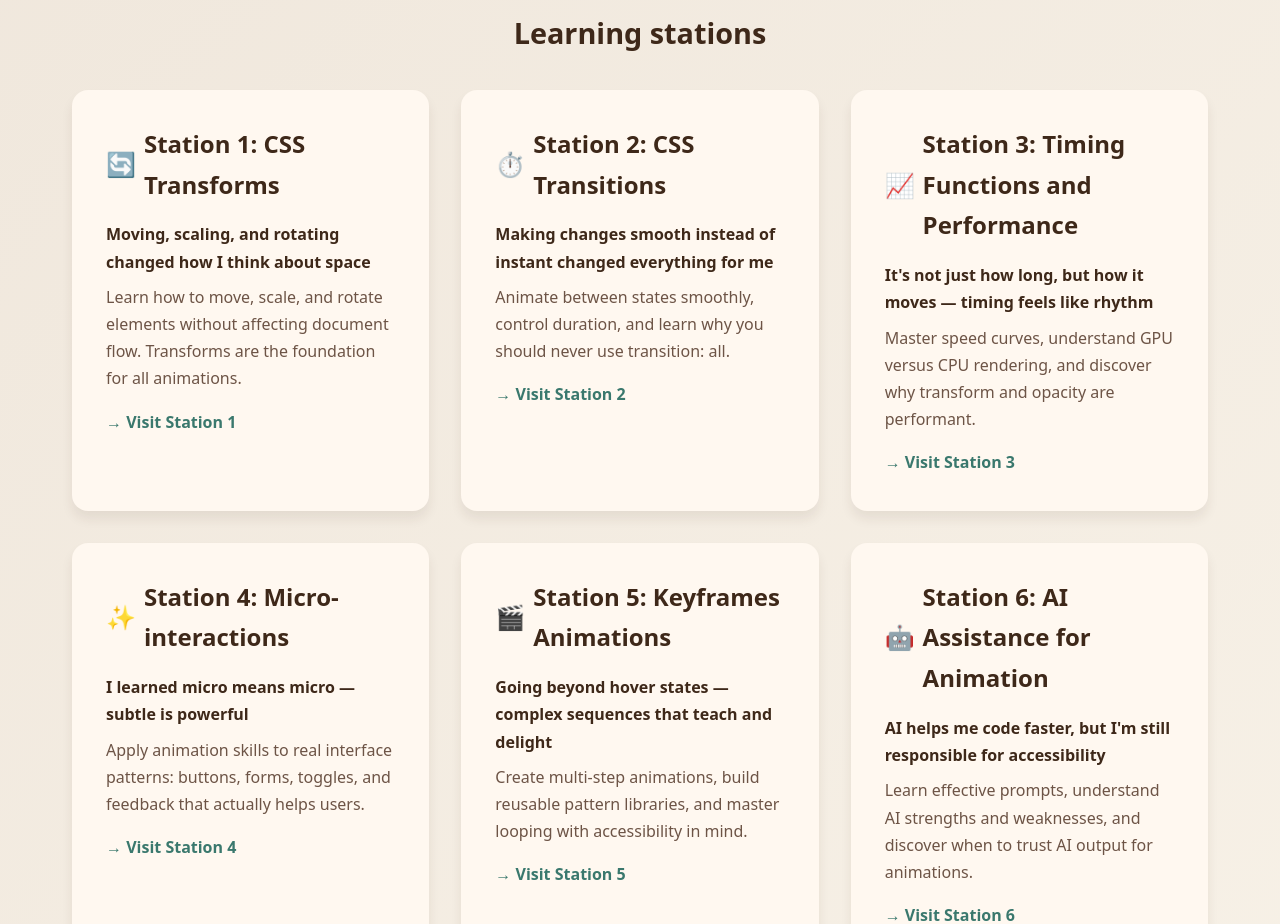
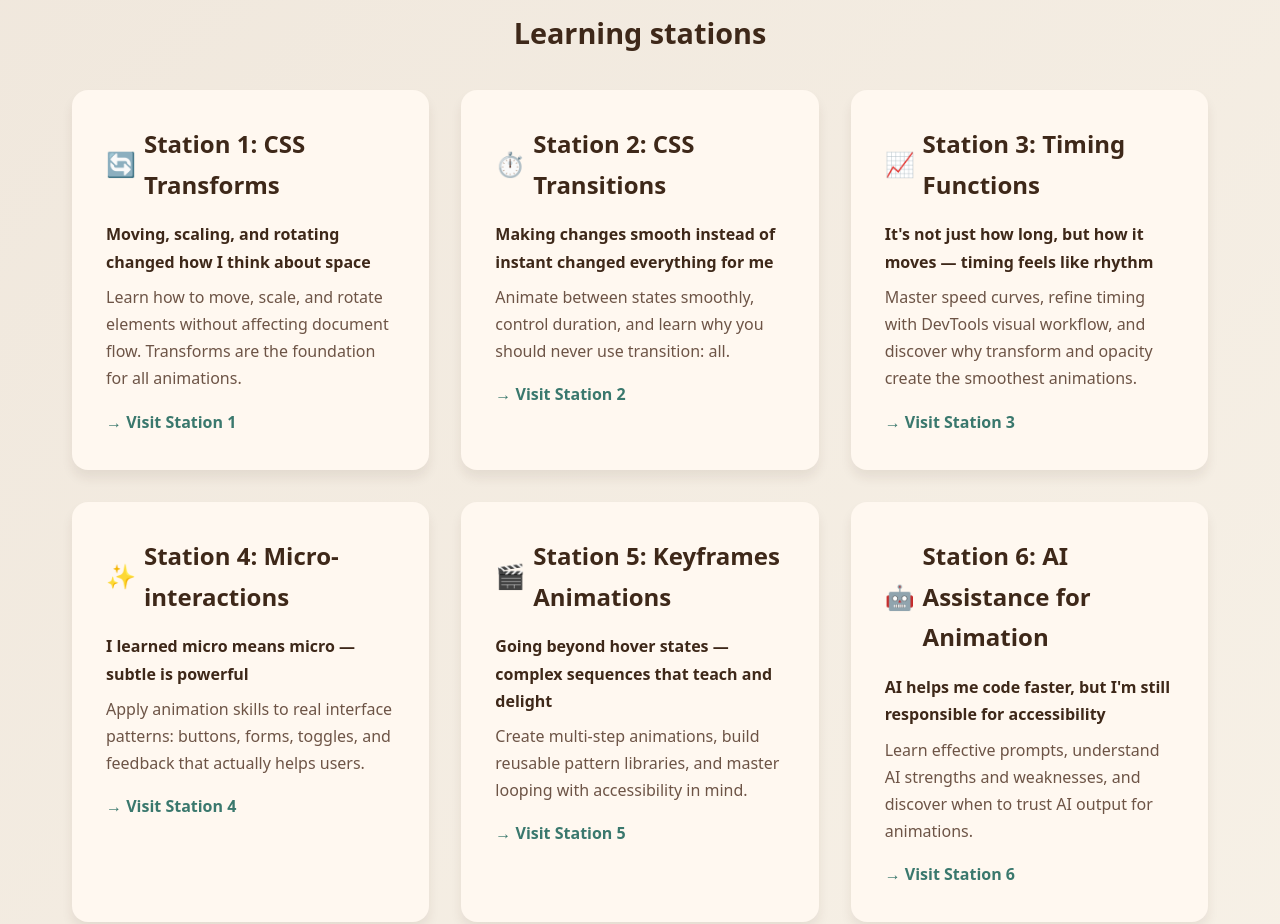
Before and after one commit to cynthiateeters/hybit-animation, a website: page index.html in a window 1280 px wide. Shown: the part 1760-2684 px from the top of the page. Drawn offline with Linux system fonts and the light colour scheme.

Commit message:
Update Station 3 description to reflect actual content
  Changed Hub description from "GPU versus CPU rendering" to
  "DevTools visual workflow" to align with Station 3's actual
  teaching focus on timing functions, speed curves, and brand
  personality through motion.

  Part of GPU integration alignment project.

```diff
--- a/index.html
+++ b/index.html
@@ -187,12 +187,12 @@
                         <p class="station-cta">→ Visit Station 2</p>
                     </a>
 
-                    <!-- Station 3: Timing Functions and Performance -->
+                    <!-- Station 3: Timing Functions -->
                     <a href="stations/station3.html" class="insight-card station-card-link">
-                        <h3><span class="insight-icon">📈</span> Station 3: Timing Functions and Performance</h3>
+                        <h3><span class="insight-icon">📈</span> Station 3: Timing Functions</h3>
                         <p><strong>It's not just how long, but how it moves — timing feels like rhythm</strong></p>
-                        <p class="station-description">Master speed curves, understand GPU versus CPU rendering, and
-                            discover why transform and opacity are performant.</p>
+                        <p class="station-description">Master speed curves, refine timing with DevTools visual workflow,
+                            and discover why transform and opacity create the smoothest animations.</p>
                         <p class="station-cta">→ Visit Station 3</p>
                     </a>
 
```
